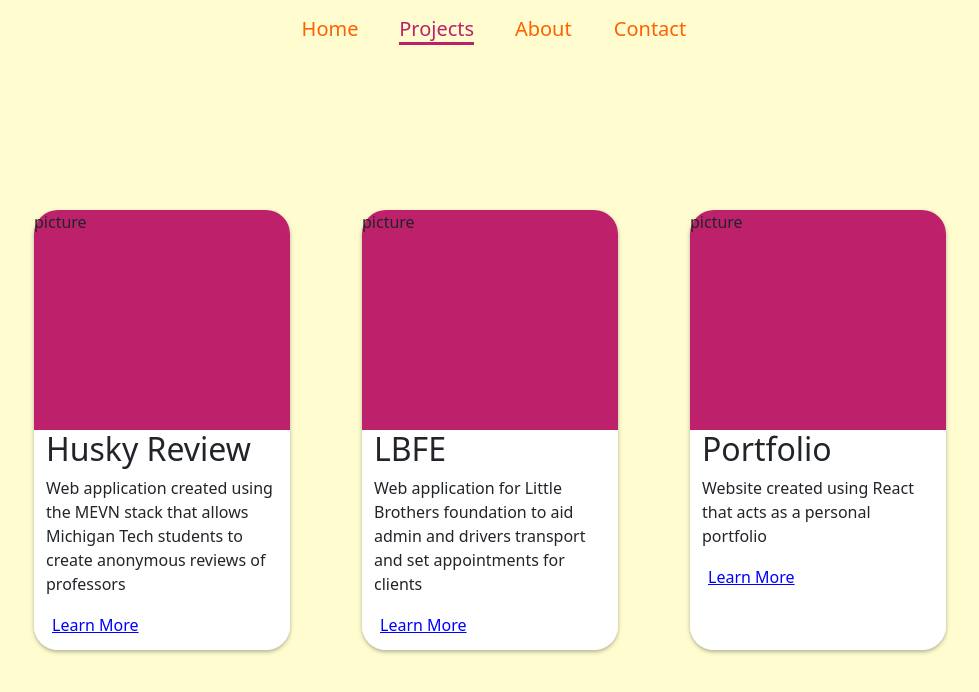
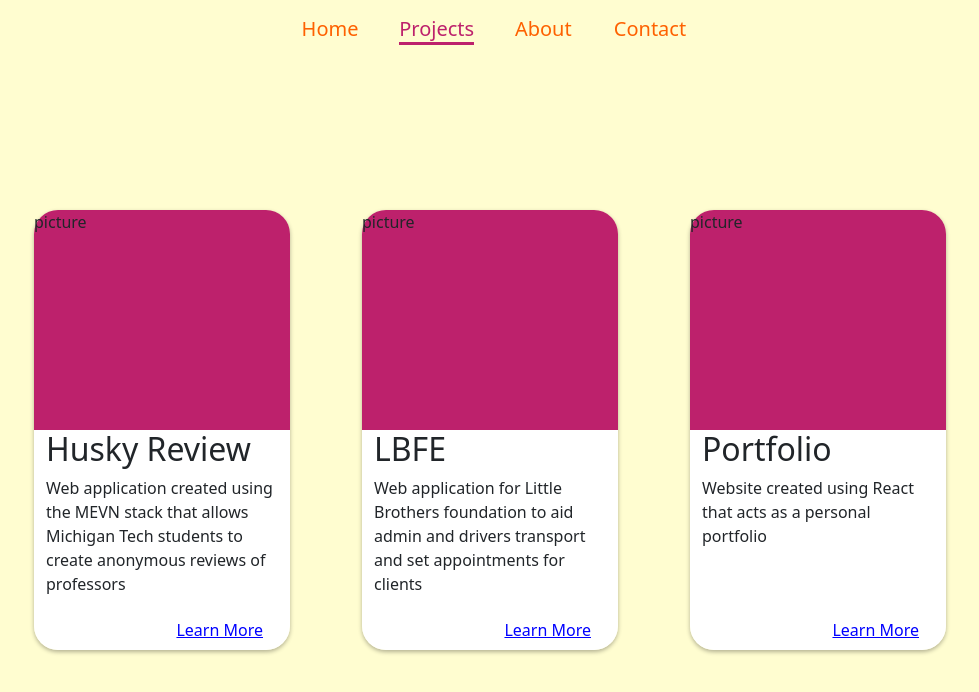
Before and after one commit to mezitta/portfolio, a React (Create React App) app: page /projects in a window 1280 px wide. Shown: the top 692 px of the page, without its empty margins (150-1129 px from the left). Built offline with nearby package versions, Linux system fonts and the light colour scheme.

Commit message:
Project card and modal formatting

```diff
--- a/src/components/ProjectCard.css
+++ b/src/components/ProjectCard.css
@@ -80,10 +80,19 @@
     color: var(--highlight)
 }
 
+.desc-txt {
+    height: 85%;
+}
+
+.moreButton {
+    padding-right: 15px;
+}
+
 .modalInfo {
     border: none;
     background: none;
     color: blue;
+    text-align: right;
     text-decoration: underline;
     transition: all ease-in-out 0.3s;
 }
--- a/src/components/ProjectCard.js
+++ b/src/components/ProjectCard.js
@@ -31,17 +31,19 @@ const ProjectCard = ({picture, title, description, link, navState, overview, goa
                         </div>
                     </Col>
                     <Col xs={12} className="desc-box">
-                        <div>
+                        <div className="desc-txt">
                             <h2>{title}</h2>
                             <p>{description}</p>
                         </div>
-                        <div>
+                        <Row className="moreButton">
                             <button className="modalInfo"
                                 onClick={() => {
                                 setOpenModal(true)
                                 navState(false)
-                            }}>Learn More</button>
-                        </div>
+                                }}>
+                                Learn More
+                            </button>
+                        </Row>
                     </Col>
                 </Row>
             </Container>
--- a/src/components/ProjectModal.js
+++ b/src/components/ProjectModal.js
@@ -20,22 +20,26 @@ const ProjectModal = ({picture, title, link, modalState, navState, overview, goa
                  </Row>
                 <Row><h2>{title}</h2></Row>
                 <Row>{picture}</Row>
-                <Row><h3>Overview</h3>{overview}</Row>
+                <Row><h3>Overview</h3><p>{overview}</p></Row>
                 <Row>
                     <h3>Goals</h3>
+                    <p>
                         <ul>
                             {goals.map((goal) => {
                                 return <li>{goal}</li>
                             })}
                         </ul>
+                    </p>
                 </Row>
                 <Row>
                     <h3>What Could Be Better</h3>
+                    <p>
                         <ul>
                             {improvements.map((improvement) => {
                                 return <li>{improvement}</li>
                             })}
                         </ul>
+                    </p>
                 </Row>
                 <Row><a target="_blank" rel="noreferrer" href={link}>Repo</a></Row>
             </Container>
```
Lines whose indentation alone changed are shown as unchanged.
